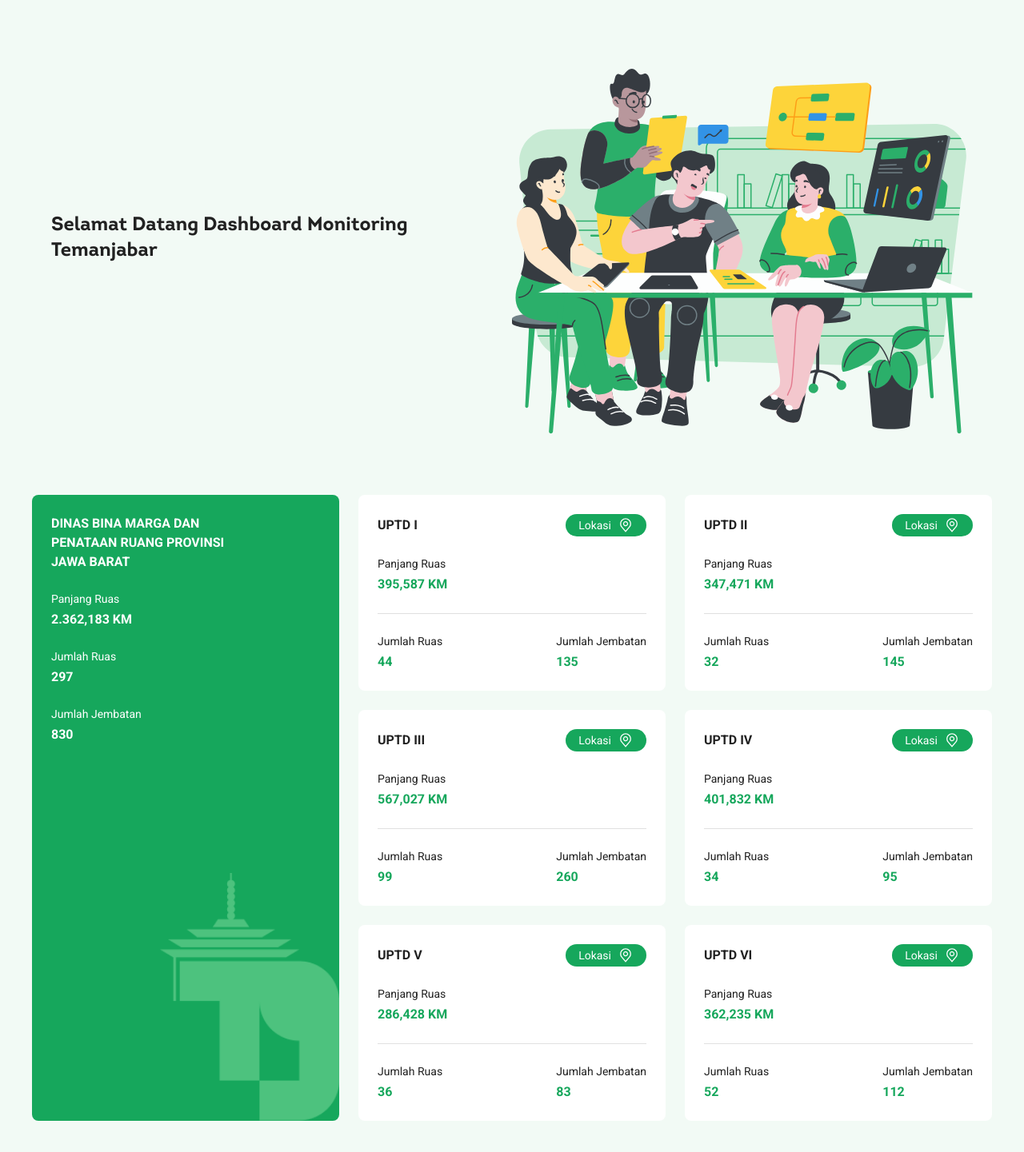
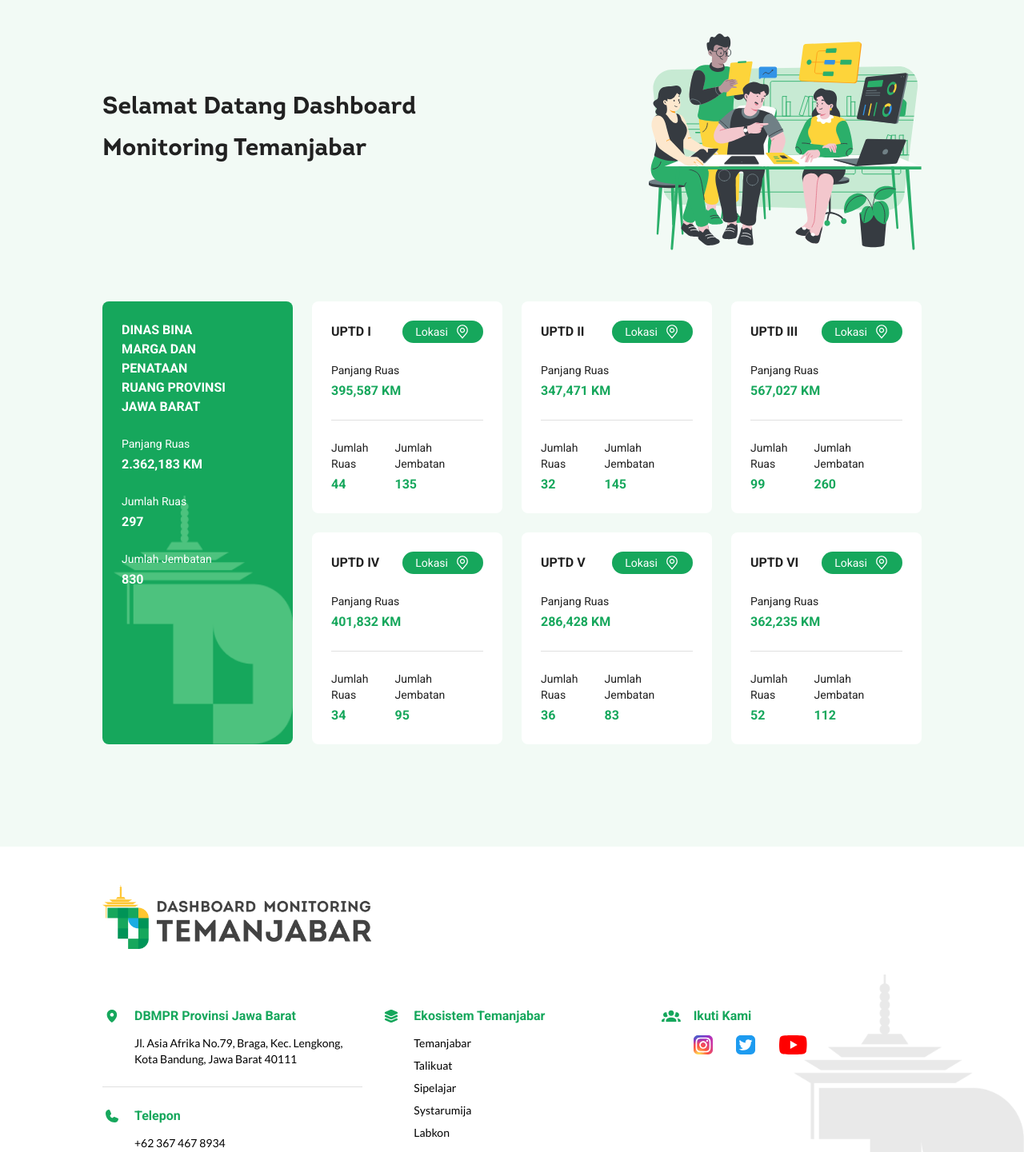
Before and after one commit to DBMPR-JABAR/Dashboard-Monitoring, a Next.js app: page / in a window 1280 px wide. Shown: the part 94-1535 px from the top of the page at 80% size. Built offline with nearby package versions, Linux system fonts and the light colour scheme.

Commit message:
feat: add responsive design at desktop screen on index page

```diff
--- a/src/components/container/Container.jsx
+++ b/src/components/container/Container.jsx
@@ -1,3 +1,3 @@
 export default function Container({ children }) {
-  return <div className="mx-8 md:mx-10">{children}</div>
+  return <div className="mx-8 md:mx-10 xl:mx-32">{children}</div>
 }
--- a/src/components/footer/Footer.jsx
+++ b/src/components/footer/Footer.jsx
@@ -1,3 +1,4 @@
+import { useMemo } from 'react'
 import Image from 'next/image'
 import FooterSection from './FooterSection'
 import Logo from '../logo/Logo'
@@ -17,11 +18,19 @@ import logoTjGray from '../../assets/logo/logo_tj_gray.png'
 export default function Footer() {
   const { width } = useWindowDimensions()
 
+  const logoSize = useMemo(() => {
+    if (width < 1024) {
+      return 48
+    } else {
+      return 80
+    }
+  }, [width])
+
   return (
     <footer className="mt-32 bg-white">
-      <div className="px-8 py-12 border-b border-gray-300 relative">
+      <div className="px-8 py-12 border-b border-gray-300 relative xl:px-32">
         <div className="relative z-10">
-          <Logo height={48} />
+          <Logo height={logoSize} />
           <div className="mt-12 lg:flex">
             <div className="flex-1 mr-6">
               <FooterSection
@@ -53,26 +62,36 @@ export default function Footer() {
                 source={layersFillGreenSvg}
                 useBorderBottom={width < 640}
               >
-                <a href="#" className="block mb-2 hover:text-primaryGreen">
+                <div className="mb-2">
+                  <a href="#" className="hover:text-primaryGreen">
                     Temanjabar
                   </a>
-                <a href="#" className="block mb-2 hover:text-primaryGreen">
+                </div>
+                <div className="mb-2">
+                  <a href="#" className="hover:text-primaryGreen">
                     Talikuat
                   </a>
-                <a href="#" className="block mb-2 hover:text-primaryGreen">
+                </div>
+                <div className="mb-2">
+                  <a href="#" className="hover:text-primaryGreen">
                     Sipelajar
                   </a>
-                <a href="#" className="block mb-2 hover:text-primaryGreen">
+                </div>
+                <div className="mb-2">
+                  <a href="#" className="hover:text-primaryGreen">
                     Systarumija
                   </a>
-                <a href="#" className="block mb-2 hover:text-primaryGreen">
+                </div>
+                <div className="mb-2">
+                  <a href="#" className="hover:text-primaryGreen">
                     Labkon
                   </a>
+                </div>
               </FooterSection>
             </div>
             <div className="flex-1">
               <FooterSection title="Ikuti Kami" source={peopleFillGreenSvg}>
-                <div className="flex w-1/2 justify-between md:w-1/4 lg:w-2/3">
+                <div className="flex w-1/2 justify-between md:w-1/4 lg:w-2/3 xl:w-1/2">
                   <a href="#">
                     <Image
                       src={instagramSvg}
--- a/src/components/hero/Hero.jsx
+++ b/src/components/hero/Hero.jsx
@@ -3,14 +3,12 @@ import discussionSvg from '../../assets/images/discussion.svg'
 
 export default function Hero() {
   return (
-    <div className="px-6 py-16 md:flex md:justify-between md:items-center md:px-10 lg:px-16">
-      <div>
-        <span className="block text-2xl text-gray-900 font-bold font-intro text-center mb-8 mr-16 md:text-left">
-          Selamat Datang Dashboard Monitoring Temanjabar
-        </span>
-      </div>
+    <div className="px-6 py-16 md:flex md:justify-between md:items-center md:px-10 lg:px-16 xl:px-32">
+      <span className="block text-2xl text-gray-900 font-bold font-intro text-center mb-8 max-w-md md:mr-16 md:text-left xl:text-3xl xl:leading-[3.25rem]">
+        Selamat Datang Dashboard Monitoring Temanjabar
+      </span>
       <Image
-        className="my-3 w-4/5 m-auto md:w-1/2"
+        className="my-3 w-4/5 m-auto md:w-1/2 xl:w-1/3 md:m-0"
         src={discussionSvg}
         alt="Logo Temanjabar"
       />
--- a/src/components/nav/Nav.jsx
+++ b/src/components/nav/Nav.jsx
@@ -25,16 +25,14 @@ export default function Nav() {
       return 32
     } else if (width < 1024) {
       return 40
-    } else if (width < 1280) {
+    } else {
       return 48
-    } else {
-      return 80
     }
   }, [width])
 
   return (
     <nav
-      className={`sticky top-0 z-[9999] flex justify-between items-center py-3 px-8 border-gray-300 transition lg:px-16 ${
+      className={`sticky top-0 z-[9999] flex justify-between items-center py-3 px-8 border-gray-300 transition lg:px-16 xl:px-32 ${
         isOnTop ? 'bg-transparent border-b-0' : 'bg-white border-b'
       }`}
     >
--- a/src/components/section/overview/MainOverviewCard.jsx
+++ b/src/components/section/overview/MainOverviewCard.jsx
@@ -3,7 +3,7 @@ import logoTjGreen from '../../../assets/logo/logo_tj_green.png'
 
 export default function MainOverviewCard() {
   return (
-    <div className="row-span-2 p-6 rounded-lg relative text-white bg-primaryGreen md:row-span-1 md:col-span-2 lg:row-span-3 lg:col-span-1">
+    <div className="row-span-2 p-6 rounded-lg relative text-white bg-primaryGreen md:row-span-1 md:col-span-2 lg:row-span-3 lg:col-span-1 xl:row-span-2">
       <div className="relative z-10">
         <div className="w-[70%]">
           <span className="font-roboto font-bold">
--- a/src/components/section/overview/OverviewSection.jsx
+++ b/src/components/section/overview/OverviewSection.jsx
@@ -5,7 +5,7 @@ import SubOverviewCard from './SubOverviewCard'
 export default function OverviewSection() {
   return (
     <Container>
-      <div className="grid grid-cols-1 gap-6 md:grid-cols-2 lg:grid-cols-3">
+      <div className="grid grid-cols-1 gap-6 md:grid-cols-2 lg:grid-cols-3 xl:grid-cols-4">
         <MainOverviewCard />
         <SubOverviewCard
           uptdName="UPTD I"
```
Lines whose indentation alone changed are shown as unchanged.
